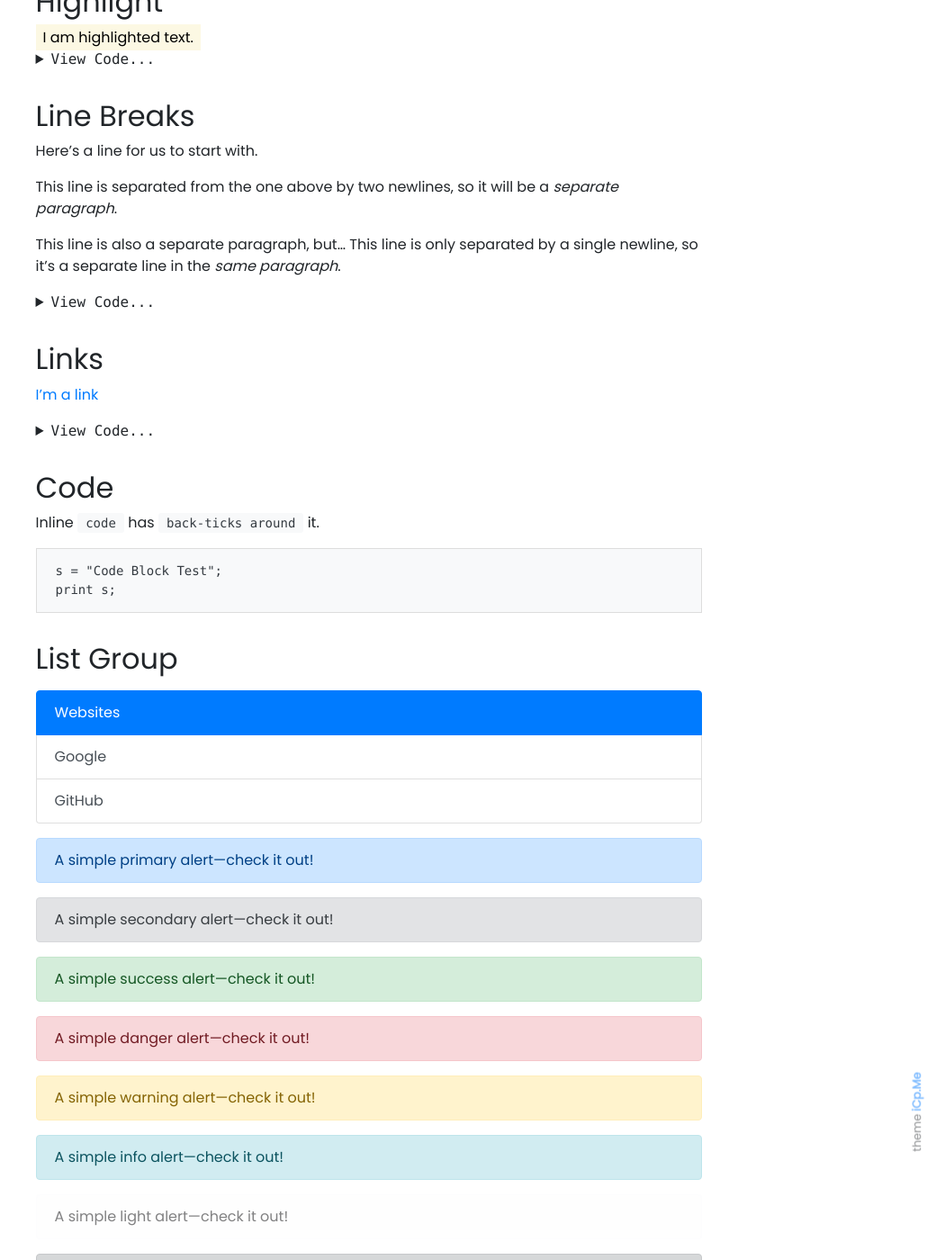
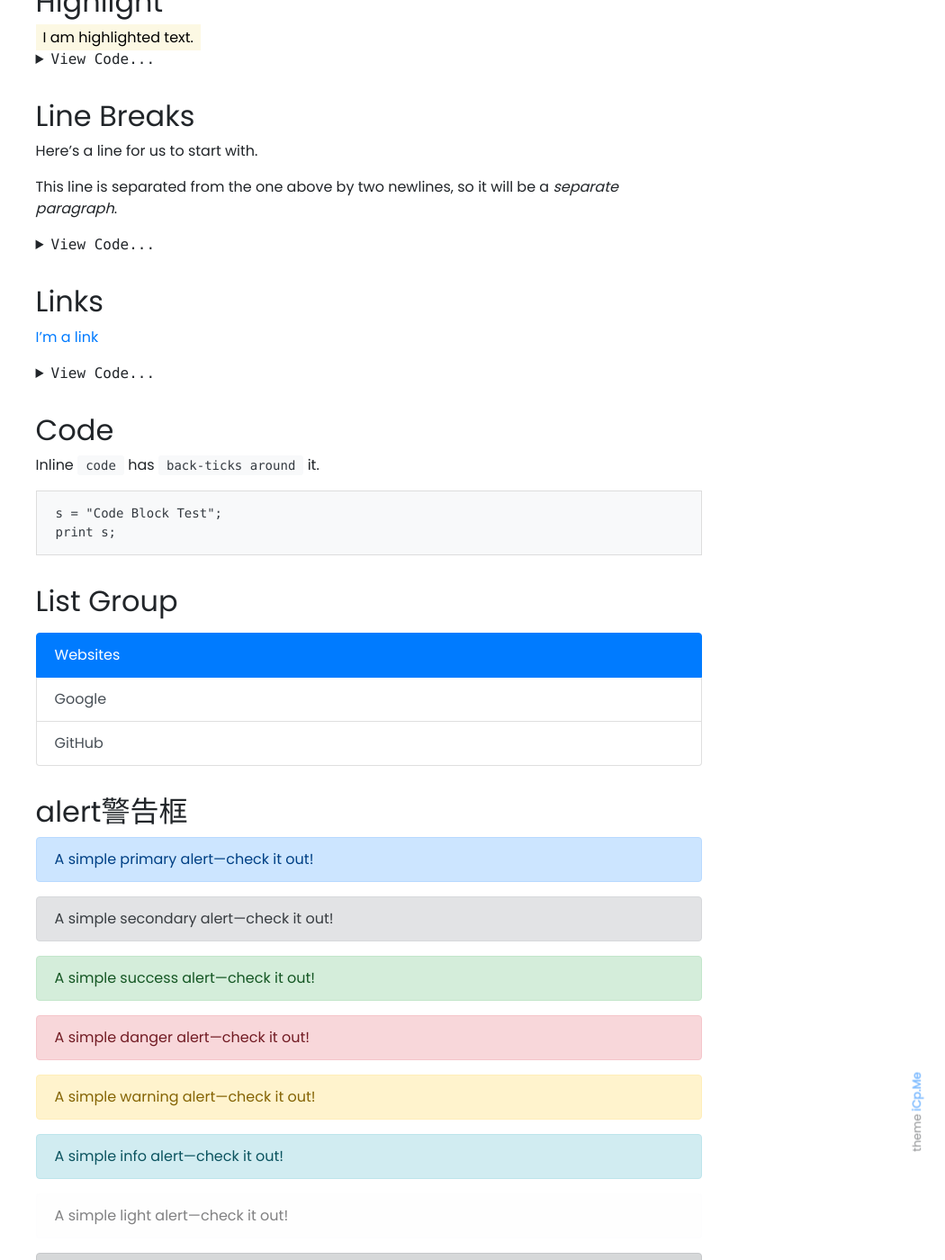
Before and after one commit to WorkSpacesPro/icp, a Jekyll site: the page built from pages/docs.md, in a window 1280 px wide and 1400 px high, scrolled down 1128 px. Shown: the whole window at 90% size, without its empty margins (230-1280 px from the left). Built offline with Jekyll 4.4.1, drawn with Linux system fonts in a browser that asks for light colours; emoji names are drawn with the system emoji font.

Commit message:
Update docs.md

```diff
--- a/pages/docs.md
+++ b/pages/docs.md
@@ -41,8 +41,6 @@ Lorem ipsum dolor sit amet, consectetur adipiscing elit, sed do eiusmod tempor i
 
 <p>This line is separated from the one above by two newlines, so it will be a <em>separate paragraph</em>.</p>
 
-<p>This line is also a separate paragraph, but…
-This line is only separated by a single newline, so it’s a separate line in the <em>same paragraph</em>.</p>
 <details>
 
     <summary class="text-monospace">View Code...</summary><figure class="highlight"><pre><code class="language-liquid" data-lang="liquid">Here's a line for us to start with.
@@ -76,6 +74,7 @@ GitHub</a>
 </div>
 
   <!-- alert警告框 -->
+  <h2 id="list-group"> alert警告框</h2>
 <div class="alert alert-primary" role="alert">
   A simple primary alert—check it out!
 </div>
```
